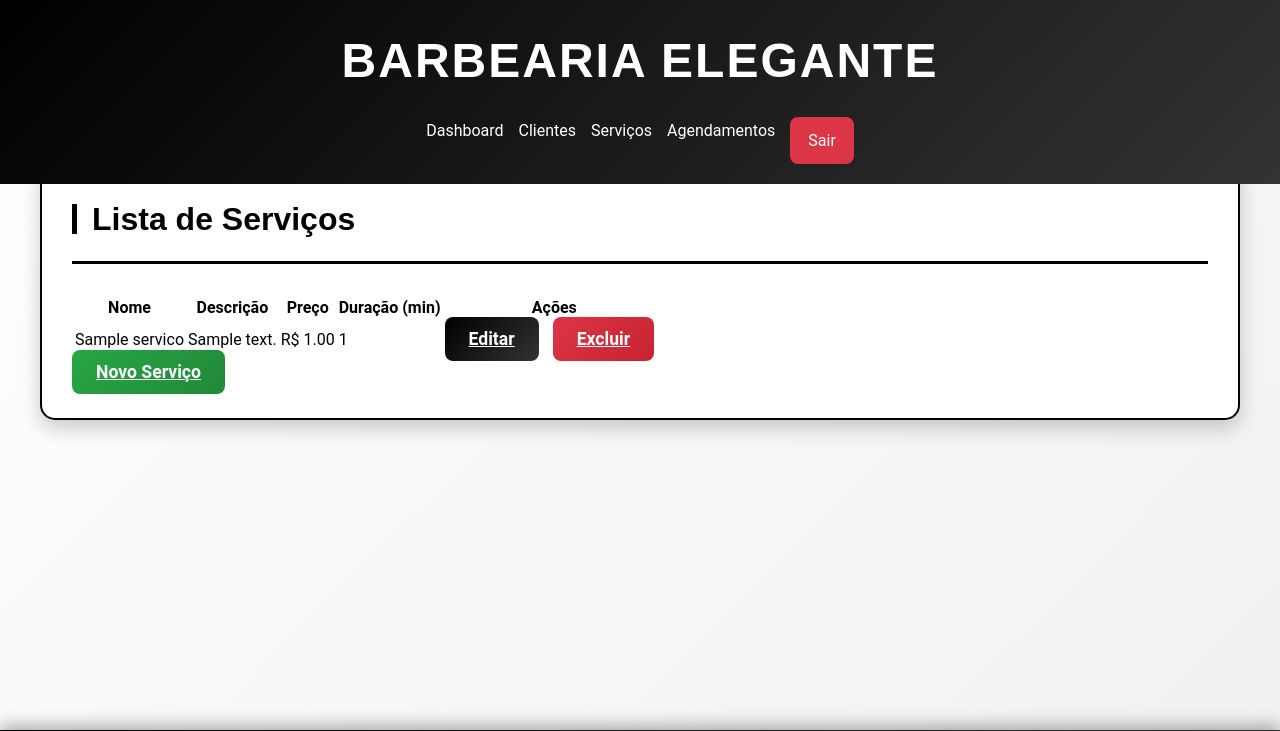
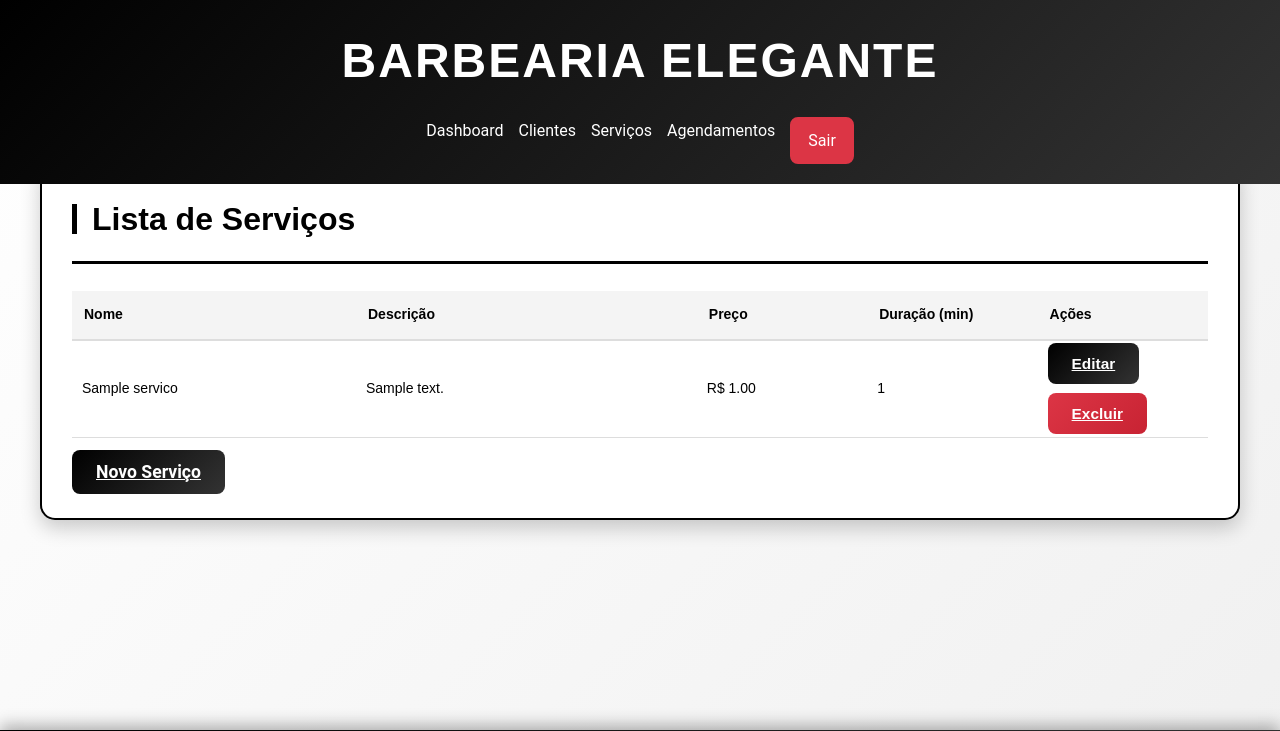
Before and after one commit to Matheus-hg/Dashboard-Barbeiro, a Django app: page /servicos/ in a window 1280 px wide. Shown: the top 731 px of the page. Run offline with Django 5.2, Linux system fonts and the light colour scheme; a user stored in the database is signed in; tables that the repository leaves empty hold one stand-in row (values such as "Sample post").

Commit message:
fiz a tela para exclusao do serviço e modifiquei a tabela tambem

```diff
--- a/apps/servicos/forms.py
+++ b/apps/servicos/forms.py
@@ -4,4 +4,4 @@ from .models import Servico
 class ServicoForm(forms.ModelForm):
     class Meta:
         model = Servico
-        fields = ['nome', 'descricao', 'preco']
+        fields = ['nome', 'descricao', 'preco', 'duracao_minutos']
--- a/apps/servicos/templates/servicos/lista.html
+++ b/apps/servicos/templates/servicos/lista.html
@@ -5,38 +5,39 @@
     <section class="section">
         <h2><i class="fas fa-cut"></i> Lista de Serviços</h2>
 
-        {% if servicos %}
-        <table class="table">
+        <table class="tabela">
             <thead>
                 <tr>
-                    <th>Nome</th>
-                    <th>Descrição</th>
-                    <th>Preço</th>
-                    <th>Duração (min)</th>
-                    <th>Ações</th>
+                    <th style="width: 25%;">Nome</th>
+                    <th style="width: 30%;">Descrição</th>
+                    <th style="width: 15%;">Preço</th>
+                    <th style="width: 15%;">Duração (min)</th>
+                    <th style="width: 15%;">Ações</th>
                 </tr>
             </thead>
             <tbody>
                 {% for servico in servicos %}
                 <tr>
                     <td>{{ servico.nome }}</td>
-                    <td>{{ servico.descricao }}</td>
+                    <td>{{ servico.descricao|default:"—" }}</td>
                     <td>R$ {{ servico.preco }}</td>
                     <td>{{ servico.duracao_minutos }}</td>
                     <td>
-                        <a href="{% url 'servicos:editar_servico' servico.id %}" class="btn-default">Editar</a>
+                        <a href="{% url 'servicos:editar_servico' servico.id %}" class="btn-default">Editar</a><br><br>
                         <a href="{% url 'servicos:excluir_servico' servico.id %}" class="btn-delete">Excluir</a>
                     </td>
+                </tr>
+                {% empty %}
+                <tr>
+                    <td colspan="5" style="text-align: center;">Nenhum serviço cadastrado.</td>
                 </tr>
                 {% endfor %}
             </tbody>
         </table>
-        {% else %}
-        <p>Nenhum serviço cadastrado.</p>
-        {% endif %}
 
-        <!-- Botão para criar novo serviço -->
-        <a href="{% url 'servicos:novo_servico' %}" class="btn-save">Novo Serviço</a>
+        <div style="margin-top: 20px;">
+            <a href="{% url 'servicos:novo_servico' %}" class="btn-default">Novo Serviço</a>
+        </div>
     </section>
 </div>
 {% endblock %}
--- a/static/css/style.css
+++ b/static/css/style.css
@@ -600,3 +600,48 @@ html, body {
     transform: translateY(-2px);
     box-shadow: 0 4px 10px rgba(0,0,0,0.3);
 }
+/* ============================
+    Estilo geral para todas as tabelas
+============================ */
+.tabela {
+    width: 100%;
+    border-collapse: collapse;
+    margin-top: 20px;
+    font-family: Arial, sans-serif;
+    font-size: 14px;
+}
+
+/* Cabeçalho */
+.tabela thead {
+    background-color: #f4f4f4;
+}
+
+.tabela th {
+    padding: 12px;
+    text-align: left;
+    border-bottom: 2px solid #ddd;
+}
+
+/* Linhas */
+.tabela td {
+    padding: 10px;
+    border-bottom: 1px solid #ddd;
+}
+
+/* Alternar cor das linhas */
+.tabela tr:nth-child(even) {
+    background-color: #fafafa;
+}
+
+/* Mensagem quando não há registros */
+.sem-registro {
+    text-align: center;
+    font-style: italic;
+    color: #777;
+}
+
+/* Coluna de ações */
+.tabela .acoes {
+    text-align: center;
+    vertical-align: middle;
+}
```
Also changed, not shown: apps/servicos/templates/servicos/confirmar_exclusao.html (added, +16 -0 lines).
